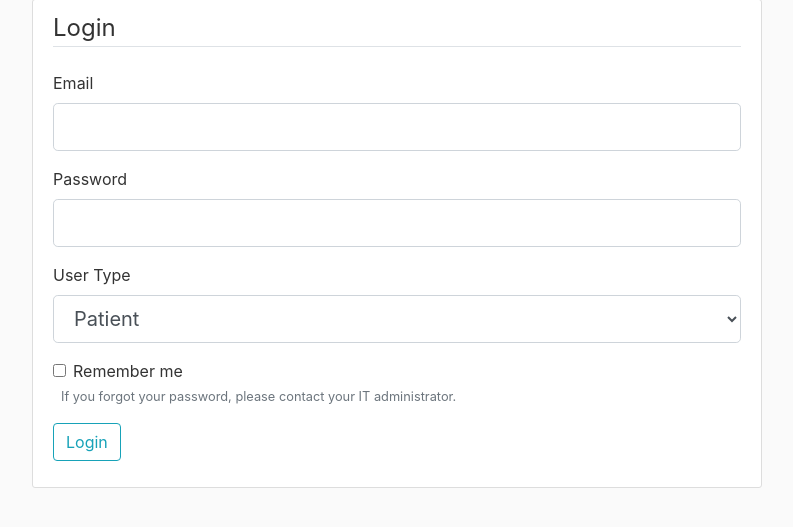
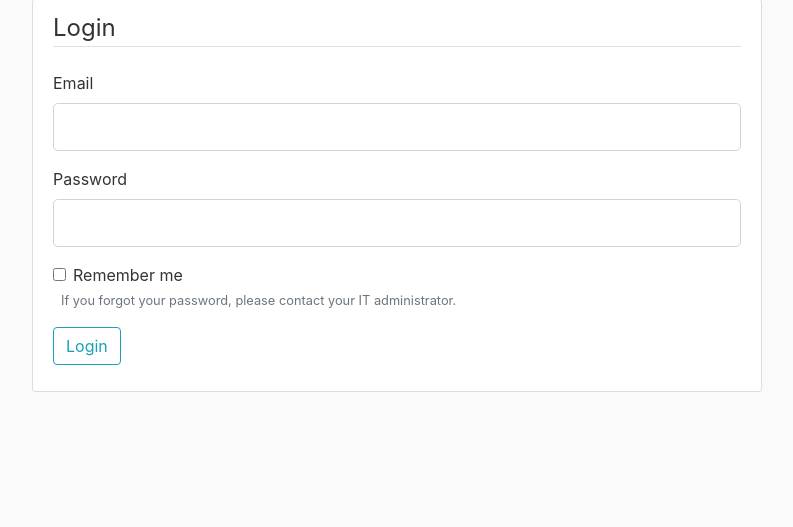
Before and after one commit to Raul055/dicom_viewer_platform, a Flask app: page /login in a window 1280 px wide. Shown: the part 81-608 px from the top of the page, without its empty margins (53-846 px from the left). Run offline with Flask 3, Linux system fonts and the light colour scheme; some libraries are stand-ins or nearby versions.

Commit message:
update
Update, cleanup:
Added comments and updated html
Added comments to code
Added test and util .py
site.db cleaned (no users)

```diff
--- a/dicom_viewer/forms.py
+++ b/dicom_viewer/forms.py
@@ -46,9 +46,6 @@ class login_form(FlaskForm):
     email = StringField('Email',
                         validators=[DataRequired(), Email()])
     password = PasswordField('Password', validators=[DataRequired()])
-    user_type = SelectField('User Type', choices=[('Patient', 'Patient'),
-                                                  ('Medic', 'Medic')],
-                      validators=[DataRequired()])
     remember_me = BooleanField('Remember me')
     submit = SubmitField('Login')
 
--- a/dicom_viewer/routes.py
+++ b/dicom_viewer/routes.py
@@ -28,23 +28,23 @@ def register():
 
         # Inside your register route logic
         if form.user_type.data == "Patient":
-            # This automatically creates a row in 'user' AND 'patient'
+            # Creates row in USER and PATIENT
             user = Patient(
                 username=form.username.data,
                 email=form.email.data,
                 gender=form.gender.data,
                 age=form.age.data,
-                user_type='Patient', # Sets polymorphic_identity
+                user_type='Patient', # User type
                 password=hashed_password
             )
         elif form.user_type.data == "Medic":
-            # This automatically creates a row in 'user' AND 'medic'
+            # Creates row in USER and MEDIC
             user = Medic(
                 username=form.username.data,
                 email=form.email.data,
                 gender=form.gender.data,
                 age=form.age.data,
-                user_type='Medic', # Sets polymorphic_identity
+                user_type='Medic', # User type
                 password=hashed_password
             )
         # Adds info to database
--- a/dicom_viewer/templates/account.html
+++ b/dicom_viewer/templates/account.html
@@ -6,6 +6,7 @@
         <div class="media-body">
           <h2 class="account-heading">{{ current_user.username }}</h2>
           <p class="text-secondary">{{ current_user.email }}</p>
+          <p class="text-secondary">{{ current_user.user_type }}</p>
         </div>
       </div>
         <form method="POST" action="" enctype="multipart/form-data">
@@ -14,7 +15,6 @@
                 <legend class="border-bottom mb-4">Account Info</legend>
                 <div class="form-group">
                     {{ form.username.label(class="form-control-label") }}
-
                     {% if form.username.errors %}
                         {{ form.username(class="form-control form-control-lg is-invalid") }}
                         <div class="invalid-feedback">
--- a/dicom_viewer/templates/layout.html
+++ b/dicom_viewer/templates/layout.html
@@ -27,6 +27,16 @@
           <div class="collapse navbar-collapse" id="navbarToggle">
             <div class="navbar-nav mr-auto">
               <a class="nav-item nav-link" href="{{ url_for('home') }}">Home</a>
+              {% if current_user.is_authenticated %}
+              <!-- Medic Only Button -->
+              {% if current_user.user_type == 'Medic' %}
+                <a class="nav-item nav-link" href="#">Patient List</a>
+              {% endif %}
+              <!-- Patient Only Button -->
+              {% if current_user.user_type == 'Patient' %}
+                <a class="nav-item nav-link" href="#">My DICOM Scans</a>
+              {% endif %}
+              {% endif %}
             </div>
             <!-- Navbar Right Side -->
             <div class="navbar-nav">
--- a/dicom_viewer/templates/login.html
+++ b/dicom_viewer/templates/login.html
@@ -5,6 +5,7 @@
             {{ form.hidden_tag() }}
             <fieldset class="form-group">
                 <legend class="border-bottom mb-4">Login</legend>
+                <!-- Email login -->
                 <div class="form-group">
                     {{ form.email.label(class="form-control-label") }}
 
@@ -19,6 +20,7 @@
                         {{ form.email(class="form-control form-control-lg") }}
                     {% endif %}
                 </div>
+                <!-- Password login -->
                 <div class="form-group">
                     {{ form.password.label(class="form-control-label") }}
                     {% if form.password.errors %}
@@ -32,19 +34,7 @@
                         {{ form.password(class="form-control form-control-lg") }}
                     {% endif %}
                 </div>
-                <div class="form-group">
-                    {{ form.user_type.label(class="form-control-label") }}
-                    {% if form.user_type.errors %}
-                        {{ form.user_type(class="form-control form-control-lg is-invalid") }}
-                        <div class="invalid-feedback">
-                            {% for error in form.user_type.errors %}
-                                <span>{{ error }}</span>
-                            {% endfor %}
-                        </div>
-                    {% else %}
-                        {{ form.user_type(class="form-control form-control-lg") }}
-                    {% endif %}
-                </div>
+                <!-- Rememeber me button -->
                 <div class="form-check">
                     {{ form.remember_me(class="form-check-input") }}
                     {{ form.remember_me.label(class="form-check-label") }}
```
Also changed, not shown: dicom_viewer/templates/register.html (+7 -0 lines), tests/check_inheritance.py (added, +42 -0 lines), tests/clean_db.py (added, +8 -0 lines), tests/see_db_entries.py (added, +25 -0 lines), dicom_viewer/static/profile_pics/default.jpg, instance/site.db, 1 other file.
